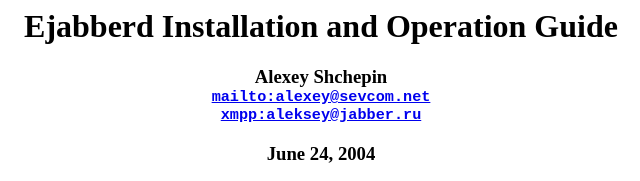
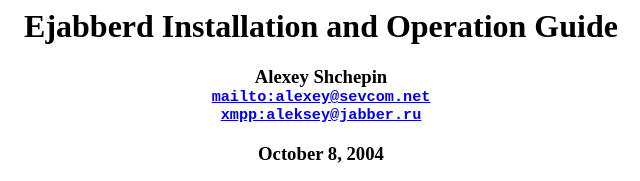
Before and after one commit to processone/ejabberd, a plain HTML site: page doc/guide.html in a window 1280 px wide. Shown: the top 181 px of the page, 319-959 px from the left. Drawn offline with Linux system fonts and the light colour scheme.

```diff
--- a/doc/guide.html
+++ b/doc/guide.html
@@ -21,7 +21,7 @@
 <A HREF="mailto:alexey@sevcom.net"><TT>mailto:alexey@sevcom.net</TT></A><BR>
 <A HREF="xmpp:aleksey@jabber.ru"><TT>xmpp:aleksey@jabber.ru</TT></A></H3>
 
-<H3 ALIGN=center>June 24, 2004</H3><DIV ALIGN=center>
+<H3 ALIGN=center>October 8, 2004</H3><DIV ALIGN=center>
 
  <IMG SRC="logo.png">
 
```
Also changed, not shown: 4 other files.
